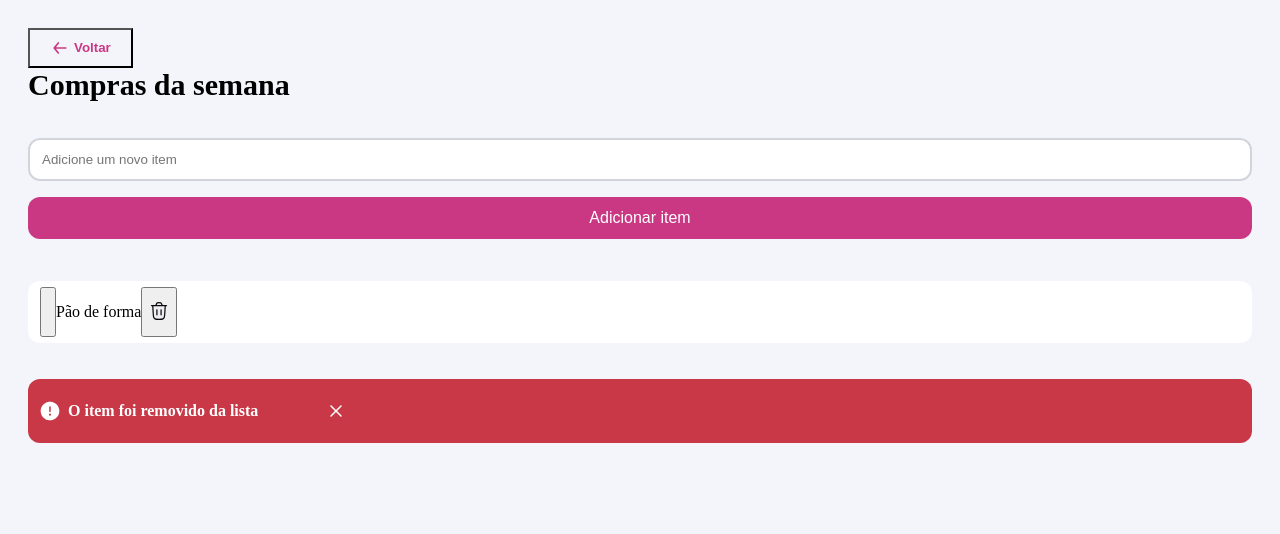
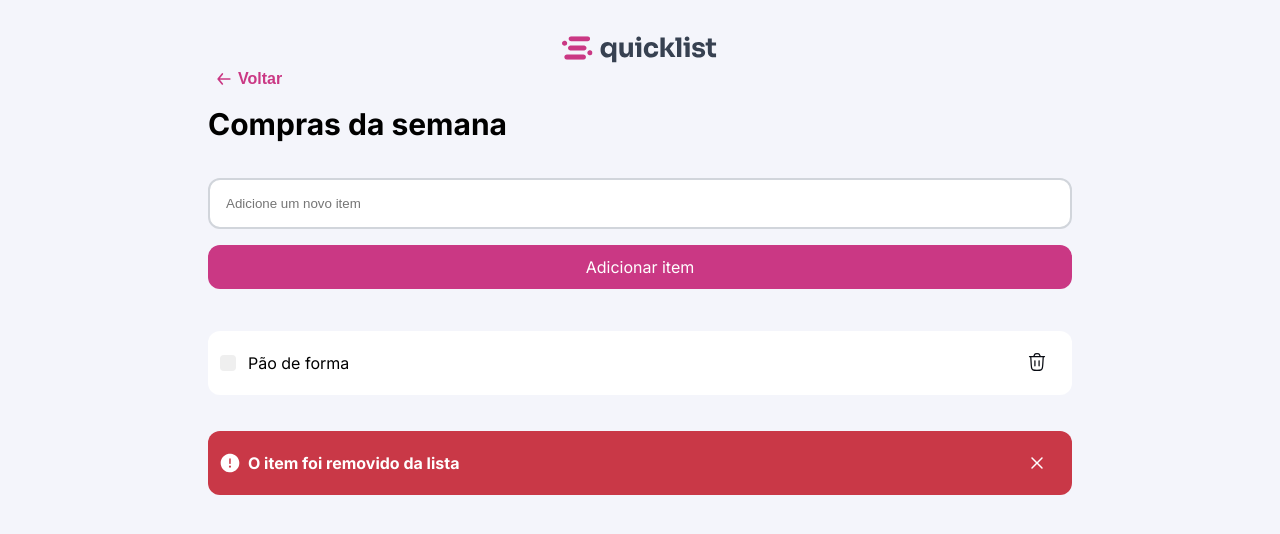
Before and after one commit to AmandaLinger/Lista-de-compras-JS, a plain HTML site: page index.html in a window 1280 px wide. Drawn offline with Linux system fonts and the light colour scheme.

Commit message:
finish css

```diff
--- a/index.css
+++ b/index.css
@@ -10,9 +10,10 @@ body{
     display: flex;
     justify-content: center;
     align-items: center;
-    padding: 8px 20px;
+    border: none;
     background: transparent;
     gap: 4px;
+    margin-bottom: 16px;
 }
 img{
     height: 20px;
@@ -25,7 +26,7 @@ img{
 }
 
 h1{
-    font-family: var(--ff-inter);
+    font-family: 'Inter';
     font-size: 30px;
     font-weight: bold;
     margin: 0;
@@ -37,15 +38,35 @@ form{
     margin-block:20px 42px;
 }
 input{
-        padding: 12px;
+        padding: 16px;
         border-radius: 12px;
         border: 2px solid var(--border-primary);
-    }
+}
+input:focus{
+    border: 2px solid var(--color-brand);
+    outline: none;
+}
+
+.radio{
+    height: 16px;
+    width: 16px;
+    border-radius: 4px;
+    border: none;
+}
+
+.radio:focus{
+    background: url(assets/img/check.svg);
+    background-repeat: no-repeat;
+    background-position: center;
+    background-color: var(--color-brand);
+    border: none;
+}
 
 
 .adicionar{
     background-color: var(--color-brand);
     color: var(--always-white);
+    font-family: 'Inter';
     font-size: var(--fs-label);
     padding: 12px;
     border: none;
@@ -60,7 +81,17 @@ input{
     background: var(--background-secondary);
     border-radius: 12px;
     display: flex;
+    align-items: center;
     padding: 6px 12px;
+    gap: 12px;
+    font-family: 'Inter';
+}
+.name-item{
+    margin-right: 135px;
+}
+.btn_lixeira {
+    background-color: transparent;
+    border: none ;
 }
 
 
@@ -71,7 +102,7 @@ input{
     margin-top: 36px;
     background: var(--color-danger);
     color: var(--always-white);
-    font-family: var(--ff-inter);
+    font-family: 'Inter';
     font-size: var(--fs-label);
     border-radius: 12px;
     font-weight: bold;
@@ -82,5 +113,25 @@ input{
     gap: 8px;
 }
 .p-alert{
-    margin-right: 60px;
+    margin-right: 40px;
 }
+
+
+@media (width> 1000px) {
+    body{
+        padding: 20px 200px;
+    }
+    .logo-container{
+        display: flex;
+        justify-content: center;
+    }
+    .logo{
+        content: url(assets/img/logo.svg);
+    }
+    .name-item{
+        margin-right: 660px;
+    }
+    .p-alert{
+        margin-right: 560px;
+    }
+}
--- a/index.html
+++ b/index.html
@@ -14,11 +14,13 @@
     <main>
 
 
-        <div class="logo-container"></div>
+        <div class="logo-container">
+            <div class="logo"></div>
+        </div>
 
 
         <div class="btn_voltar">
-            <button>
+            <button class="voltar">
                 <img src="assets/img/arrowback_111142.svg" alt="ícone de seta" id="icon_seta">
                 <div class="voltar">Voltar</div>
             </button>
@@ -37,9 +39,9 @@
             </form>
 
             <div class="item-container">
-                <button type="radio"></button>
-                <p>Pão de forma</p>
-                <button>
+                <button type="radio" class="radio"></button>
+                <p class="name-item">Pão de forma</p>
+                <button class="btn_lixeira">
                     <img src="assets/img/Frame-3.svg" alt="ícone de lixeira">
                 </button>
             </div>
```
Also changed, not shown: assets/img/check.svg (added).
